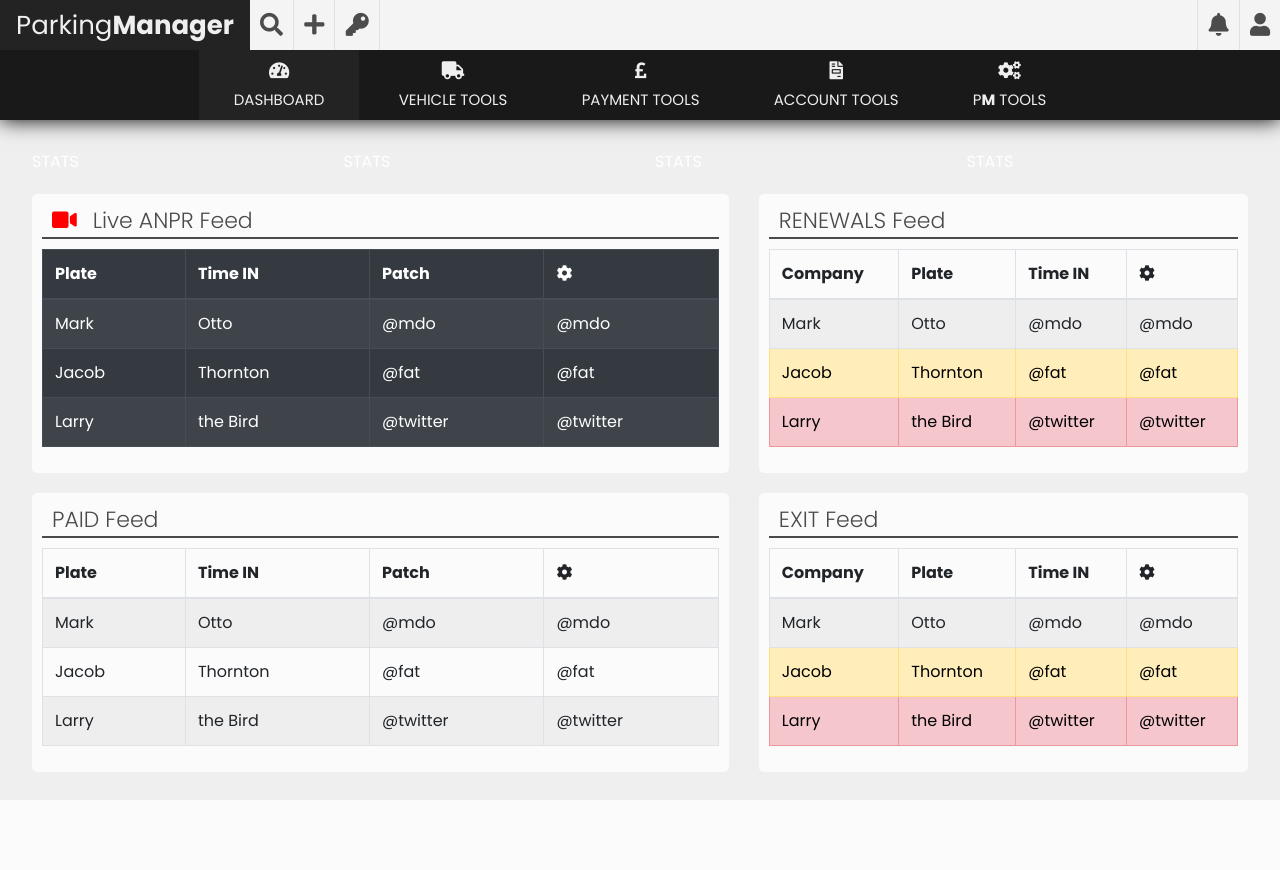
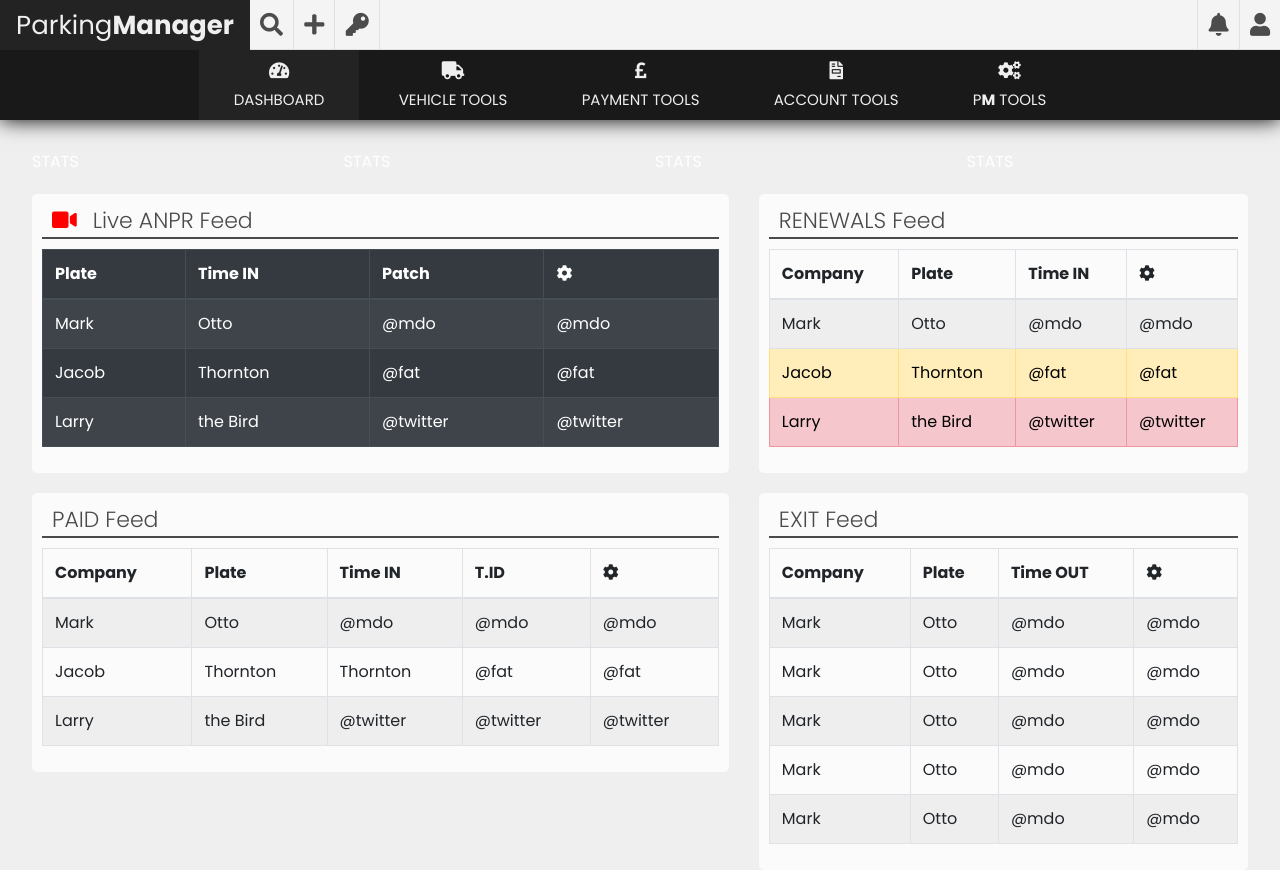
Before and after one commit to SpaceDux/ParkingManager, a PHP site: page /main in a window 1280 px wide. Before the commit the page ends 746 px from the top, so only its background shows below. Run offline with PHP 8.4, Linux system fonts and the light colour scheme; the visitor is signed in with stand-in values (Sample User, id 1); data that the repository does not hold is empty; some libraries are stand-ins or nearby versions.

Commit message:
Minor tweaks

```diff
--- a/core/manage/config.php
+++ b/core/manage/config.php
@@ -7,10 +7,10 @@
 	$_CONFIG['mysql']['port'] = '3306'; //The username for the database server
 	$_CONFIG['mysql']['user'] = 'root'; //The username for the database server
 	$_CONFIG['mysql']['pass'] = ''; //The password for the datebase server
-	$_CONFIG['mysql']['db'] = 'parking_manager'; //Select the database you want to connect too
+	$_CONFIG['mysql']['db'] = 'new_rkpm'; //Select the database you want to connect too
 
 	// Site Configuration
-	$_CONFIG['site']['url'] = 'http://localhost/ParkingManager'; //Server URL example.com (DOES NOT END WITH /)
+	$_CONFIG['site']['url'] = 'http://192.168.3.96/ParkingManager'; //Server URL example.com (DOES NOT END WITH /)
 	$_CONFIG['site']['name'] = 'ParkingManager'; //Website name, {SITE_NAME}
 	$_CONFIG['site']['template'] = 'Vision'; //Krypton Template System, Select the Template Directory
 
--- a/template/Vision/css/vision.css
+++ b/template/Vision/css/vision.css
@@ -1,12 +1,14 @@
 @import url('https://fonts.googleapis.com/css?family=PT+Sans:400,700|Source+Sans+Pro:300,400,700');
 @import url('https://fonts.googleapis.com/css?family=Poppins:300,400,700');
 
-body {
+html, body {
     background: #efefef;
     margin: 0;
     padding: 0;
     font-family: 'Poppins', sans-serif;
     color: #fff;
+    scroll-behavior: smooth;
+
 }
 b {
   font-weight: 700;
@@ -18,6 +20,19 @@ a {
 a:hover, a:focus {
   text-decoration: none;
   color: inherit;
+}
+/* Scroll Bar */
+::-webkit-scrollbar {
+    width: 10px;
+}
+::-webkit-scrollbar-track {
+    background: #36393d;
+}
+::-webkit-scrollbar-thumb {
+    background: #292929;
+}
+::-webkit-scrollbar-thumb:hover {
+    background: #292929;
 }
 .dark {
   background: #424242;
@@ -52,6 +67,8 @@ a:hover, a:focus {
   background: #f4f4f4;
   position: fixed;
   z-index: 1000;
+  border-bottom: 1px solid #e0e0e0;
+  box-sizing: border-box;
 }
 .TopBar > .Logo {
   height: 50px;
@@ -224,7 +241,7 @@ a:hover, a:focus {
   box-shadow: 0 30px 40px rgba(0,0,0,1);
 }
 .Login_FormArea > .Body {
-  padding-top: 60px;
+  padding-top: 20px;
   display: block;
 }
 .Login_FormArea > .Body > img {
@@ -236,7 +253,7 @@ a:hover, a:focus {
 .Login_FormArea > .Body > .Form {
   padding: 10px;
   width: 320px;
-  margin: 100px auto;
+  margin: 20px auto;
   border-left: 3px solid #4c4c4c;
 }
 .Login_FormArea > .Footer {
@@ -272,3 +289,8 @@ a:hover, a:focus {
   font-weight: 300;
   color: #4a4a4a;
 }
+@media only screen and (max-width: 1200px)  {
+  .mbl_only {
+    display: inherit !important;
+  }
+}
--- a/template/Vision/index.php
+++ b/template/Vision/index.php
@@ -17,7 +17,6 @@
               <div class="alert alert-primary alert-dismissible fade show" role="alert">Parking<b>Manager</b> is currently under heavy development. Please report any bugs that may arise immediately<button type="button" class="close" data-dismiss="alert" aria-label="Close"><span aria-hidden="true">&times;</span></button></div>
             </div>
             <hr>
-
             <form class="form-group" id="Login_Form">
               <input type="text" class="form-control dark" name="Login_Email" placeholder="Email Address" autofocus>
               <hr>
@@ -26,9 +25,6 @@
               <input type="submit" class="btn btn-block btn-primary" value="Sign In">
             </form>
           </div>
-        </div>
-        <div class="Footer">
-          {COPY}
         </div>
       </div>
     </div>
--- a/template/Vision/main.php
+++ b/template/Vision/main.php
@@ -49,6 +49,7 @@
           </a>
           <div class="Dropdown_Menu">
             <a href="#yc">Transaction History</a>
+            <a href="#yc">Settlement Structure</a>
           </div>
         </li>
         <li>
@@ -133,9 +134,10 @@
             <table class="table table-striped table-hover table-bordered">
               <thead>
                 <tr>
+                  <th scope="col">Company</th>
                   <th scope="col">Plate</th>
                   <th scope="col">Time IN</th>
-                  <th scope="col">Patch</th>
+                  <th scope="col">T.ID</th>
                   <th scope="col"><i class="fa fa-cog"></i></th>
                 </tr>
               </thead>
@@ -145,9 +147,11 @@
                   <td>Otto</td>
                   <td>@mdo</td>
                   <td>@mdo</td>
+                  <td>@mdo</td>
                 </tr>
                 <tr>
                   <td>Jacob</td>
+                  <td>Thornton</td>
                   <td>Thornton</td>
                   <td>@fat</td>
                   <td>@fat</td>
@@ -155,6 +159,7 @@
                 <tr>
                   <td>Larry</td>
                   <td>the Bird</td>
+                  <td>@twitter</td>
                   <td>@twitter</td>
                   <td>@twitter</td>
                 </tr>
@@ -207,7 +212,7 @@
                 <tr>
                   <th scope="col">Company</th>
                   <th scope="col">Plate</th>
-                  <th scope="col">Time IN</th>
+                  <th scope="col">Time OUT</th>
                   <th scope="col"><i class="fa fa-cog"></i></th>
                 </tr>
               </thead>
@@ -218,17 +223,29 @@
                   <td>@mdo</td>
                   <td>@mdo</td>
                 </tr>
-                <tr class="table-warning">
-                  <td>Jacob</td>
-                  <td>Thornton</td>
-                  <td>@fat</td>
-                  <td>@fat</td>
+                <tr>
+                  <td>Mark</td>
+                  <td>Otto</td>
+                  <td>@mdo</td>
+                  <td>@mdo</td>
                 </tr>
-                <tr class="table-danger">
-                  <td>Larry</td>
-                  <td>the Bird</td>
-                  <td>@twitter</td>
-                  <td>@twitter</td>
+                <tr>
+                  <td>Mark</td>
+                  <td>Otto</td>
+                  <td>@mdo</td>
+                  <td>@mdo</td>
+                </tr>
+                <tr>
+                  <td>Mark</td>
+                  <td>Otto</td>
+                  <td>@mdo</td>
+                  <td>@mdo</td>
+                </tr>
+                <tr>
+                  <td>Mark</td>
+                  <td>Otto</td>
+                  <td>@mdo</td>
+                  <td>@mdo</td>
                 </tr>
               </tbody>
             </table>
```
